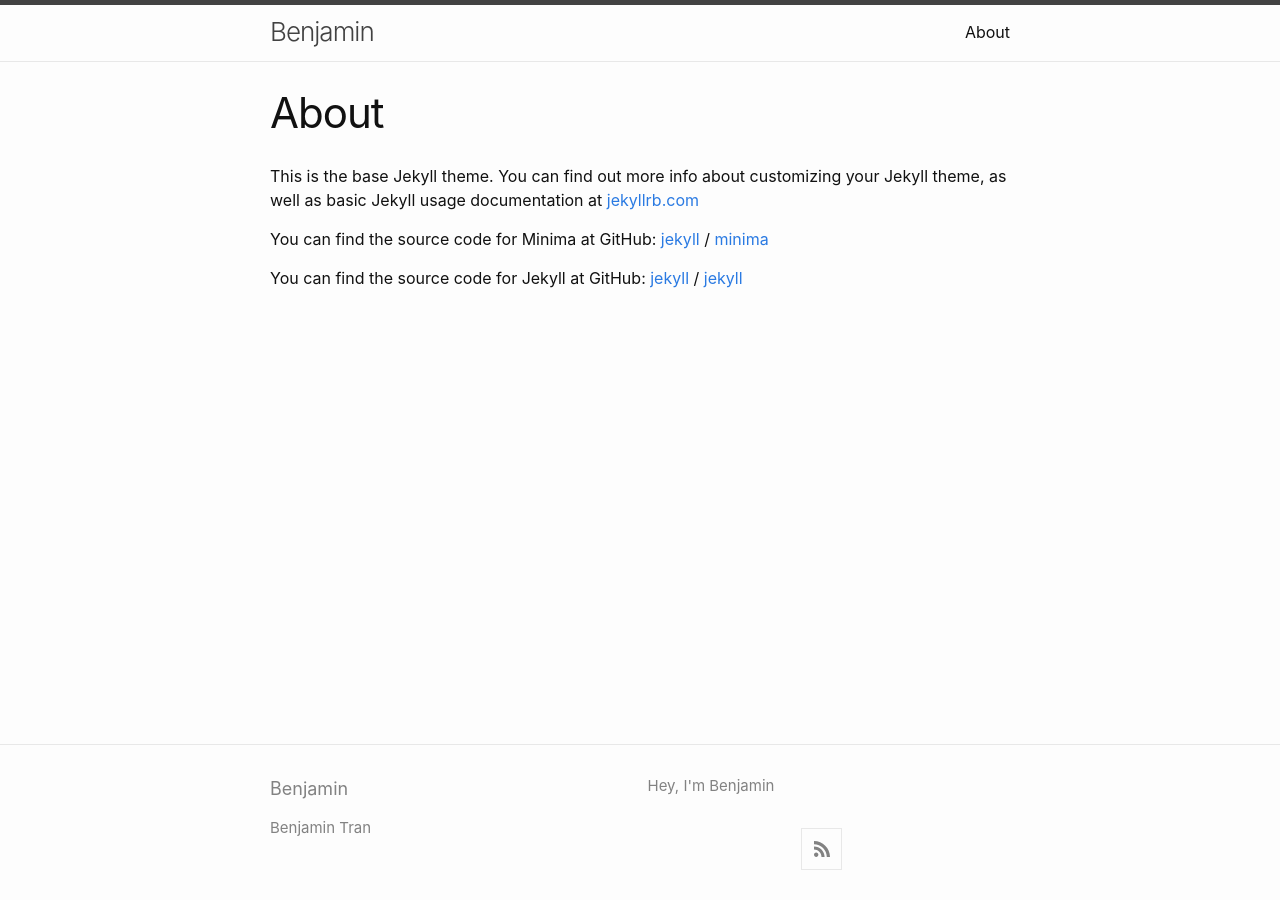
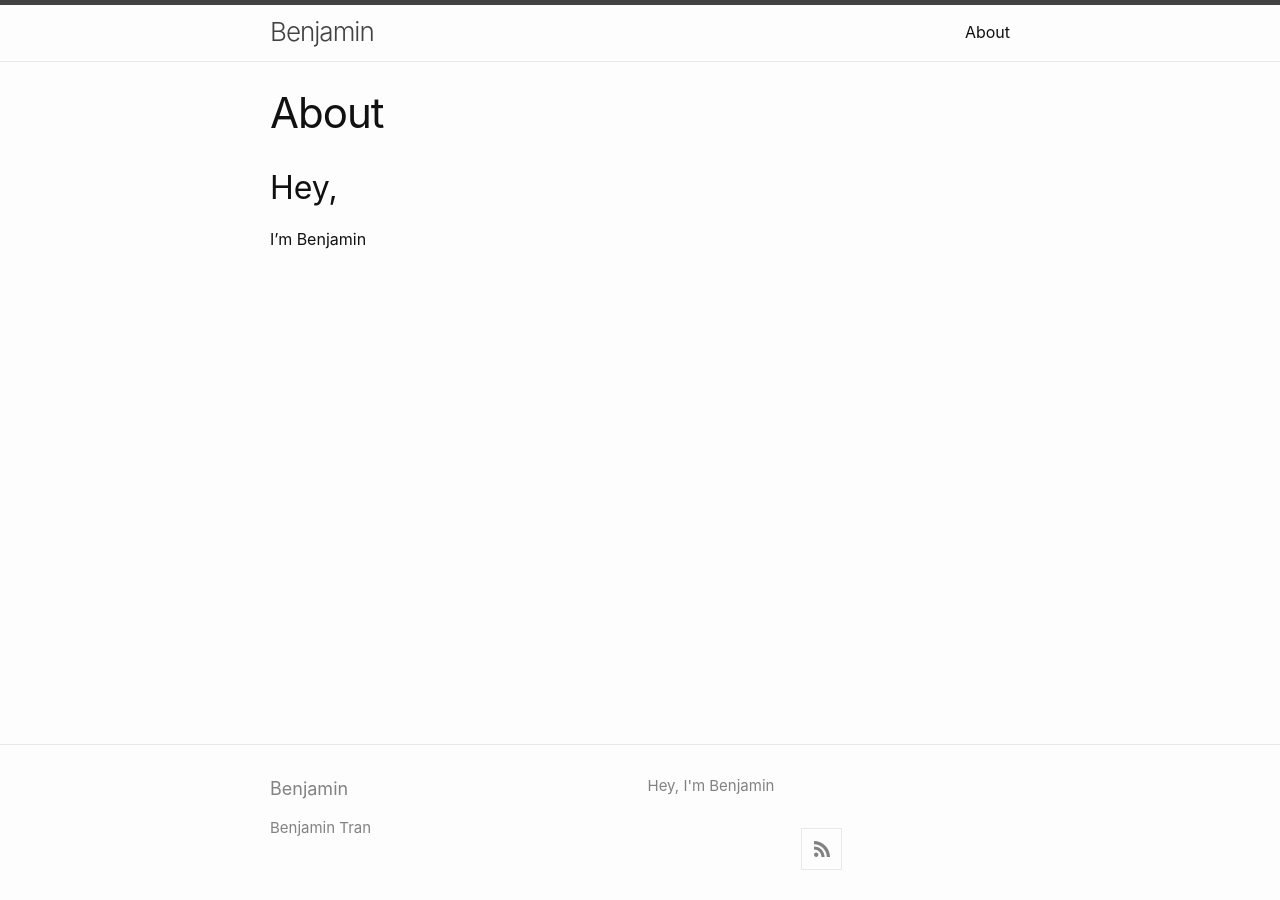
Before and after one commit to Benjamin-tran/benjamin-tran.github.com, a Jekyll site: the page built from about.md, in a window 1280 px wide. Built offline with Jekyll 4.4.1, drawn with Linux system fonts in a browser that asks for light colours.

Commit message:
Update about.md

```diff
--- a/about.md
+++ b/about.md
@@ -4,15 +4,5 @@
 permalink: /about/
 ---
 
-This is the base Jekyll theme. You can find out more info about customizing your Jekyll theme, as well as basic Jekyll usage documentation at [jekyllrb.com](https://jekyllrb.com/)
-
-You can find the source code for Minima at GitHub:
-[jekyll][jekyll-organization] /
-[minima](https://github.com/jekyll/minima)
-
-You can find the source code for Jekyll at GitHub:
-[jekyll][jekyll-organization] /
-[jekyll](https://github.com/jekyll/jekyll)
-
-
-[jekyll-organization]: https://github.com/jekyll
+## Hey,
+I'm Benjamin
```
